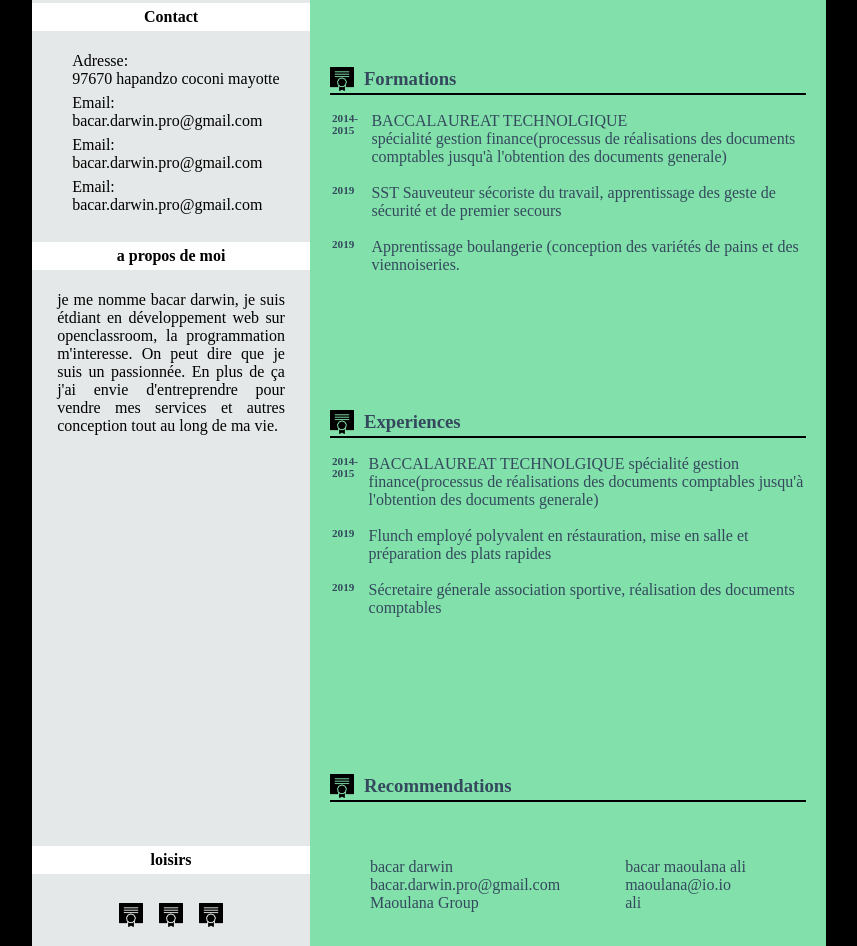
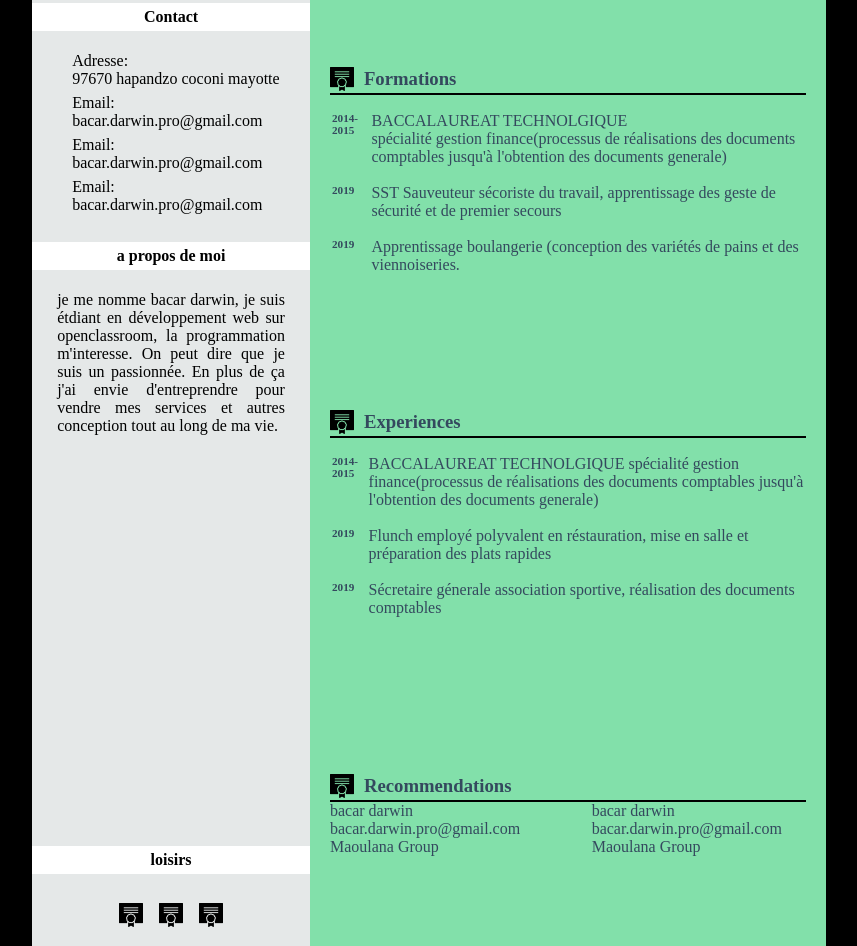
Before and after one commit to kufanya/kufanya.github.io, a plain HTML site: page index.html in a window 1280 px wide. Shown: the part 187-1133 px from the top of the page, without its empty margins (211-1068 px from the left). Drawn offline with Linux system fonts and the light colour scheme.

Commit message:
ajout de la correction recomendations direction

```diff
--- a/css.css
+++ b/css.css
@@ -204,7 +204,7 @@ table{
 
 /* uuuuuuuuuuuuuuuuuuuuuuuuuuuuuuuuuuu */
 
-.recommendations div{
+.recommendations .lediv{
 	display:flex;
 	height:24px;
 	align-items:center;
@@ -222,17 +222,19 @@ table{
 	margin-right:10px
 }
 
-.recommendations section{
+/*.recommendations section{
 	display:flex;
+}*/
+
+
+.le100{
+	width: 100%;
 }
 
-.recommendations aside{
-	margin-top:40px;
-	margin-right:25px;
-}
-
-.recommendations ul{
-	list-style-type:none;
+.le45a{
+	width: 45%;
+	margin-right: 10%;
+	float: left;
 }
 
 
@@ -258,6 +260,12 @@ table{
 
 	.nom{
 		display:none;
+	}
+
+	.le45a{
+		width: 100%;
+		float: none;
+		margin: 0;
 	}
 
 
@@ -292,4 +300,6 @@ table{
 		display:none;
 	}
 
+
+
 }
--- a/index.html
+++ b/index.html
@@ -85,22 +85,25 @@
 							</article>
 
 							<article class="recommendations">
-								<div><img src="files\diplome.png" /><h3>Recommendations</h3></div>
+								<div class="lediv"><img src="files\diplome.png" /><h3>Recommendations</h3></div>
 								<section>
-									<aside>
-										<ul>
-											<li>bacar darwin</li>
-											<li>bacar.darwin.pro@gmail.com</li>
-											<li>Maoulana Group</li>
-										</ul>
-									</aside>
-									<aside>
-											<ul>
-											<li>bacar maoulana ali</li>
-											<li>maoulana@io.io</li>
-											<li>ali</li>
-										</ul>
-									</aside>
+									<div class="le100">
+										<aside class="le45a" >
+											<span>
+												<span>bacar darwin</span><br>
+												<span>bacar.darwin.pro@gmail.com</span><br>
+												<span>Maoulana Group</span>
+											</span>
+										</aside>
+										<aside>
+											<span>
+												<span>bacar darwin</span><br>
+												<span>bacar.darwin.pro@gmail.com</span><br>
+												<span>Maoulana Group</span>
+											</span>
+										</aside>
+									</div>
+
 								</section>
 							</article>
 
```
